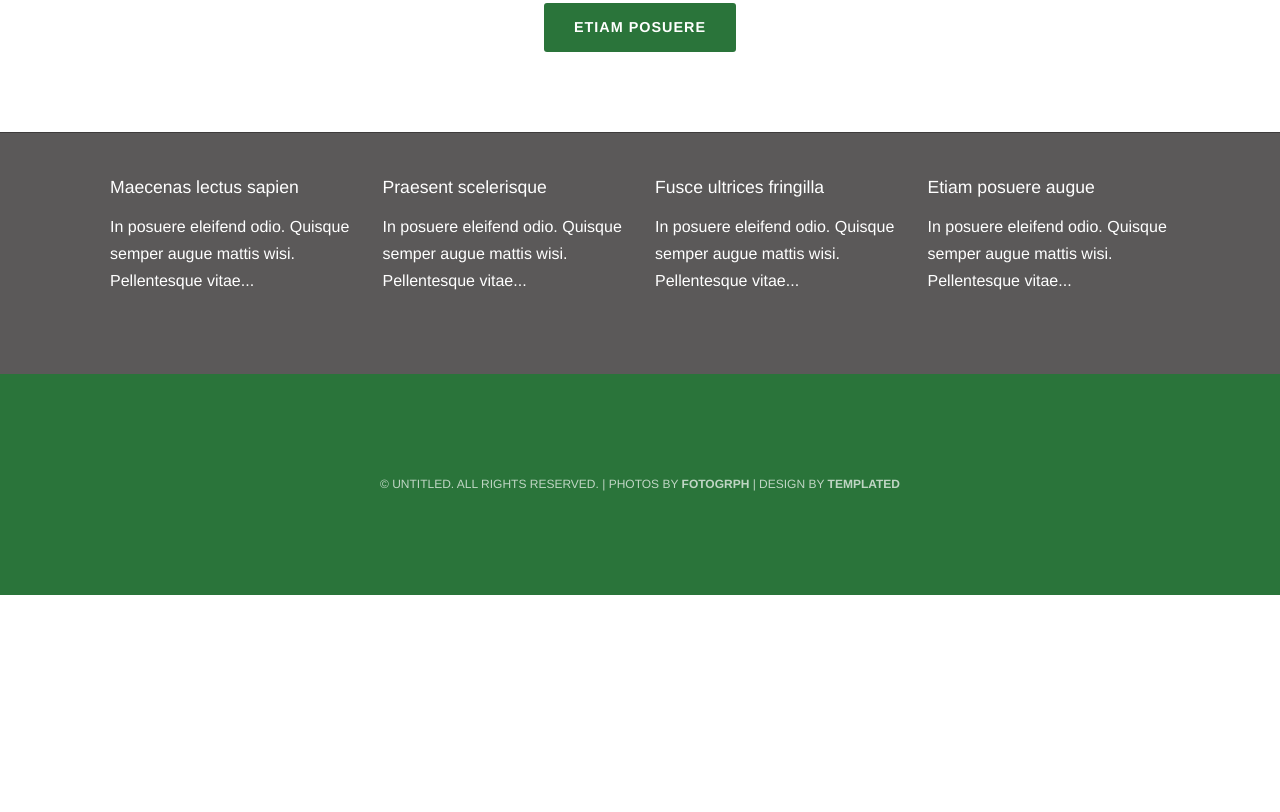
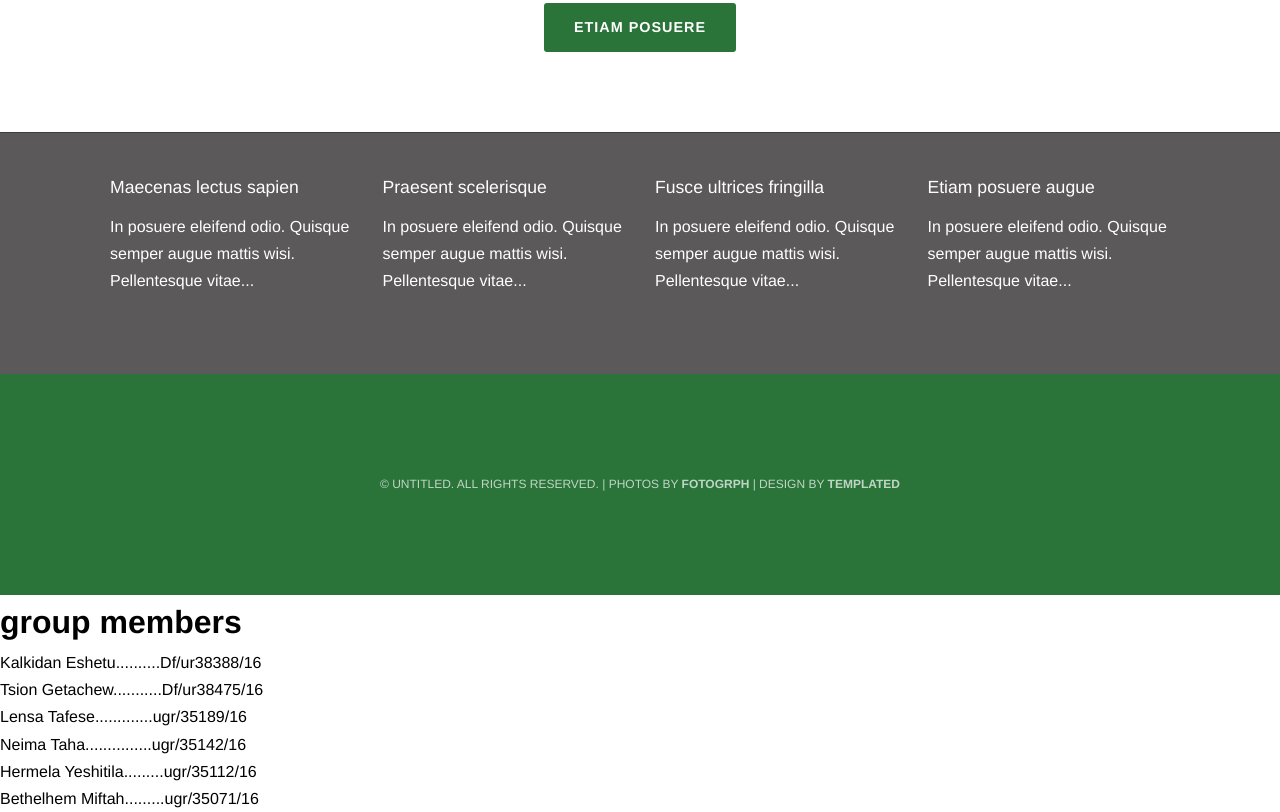
Before and after one commit to tsiget-web/assignment, a plain HTML site: page wirework/index.html in a window 1280 px wide. Shown: the part 1332-2144 px from the top of the page. Before the commit the page ends 1927 px from the top, so only its background shows below. Drawn offline with Linux system fonts and the light colour scheme.

Commit message:
Update index.html

```diff
--- a/wirework/index.html
+++ b/wirework/index.html
@@ -98,8 +98,18 @@
         <p>&copy; UNTITLED. ALL RIGHTS RESERVED. | PHOTOS BY <strong>FOTOGRPH</strong> | DESIGN BY <strong>TEMPLATED</strong></p>
 
     </footer>
+    <h1>group members</h1>
+  <ol type="1">
+  <li>Kalkidan Eshetu..........Df/ur38388/16</li>
+  <li>Tsion Getachew...........Df/ur38475/16</li>
+  <li>Lensa Tafese.............ugr/35189/16</li>
+  <li>Neima Taha...............ugr/35142/16</li>
+  <li>Hermela Yeshitila.........ugr/35112/16</li>
+  <li>Bethelhem Miftah.........ugr/35071/16</li>
+</ol>
 
 
 
 </body>
+
 </html>
```
